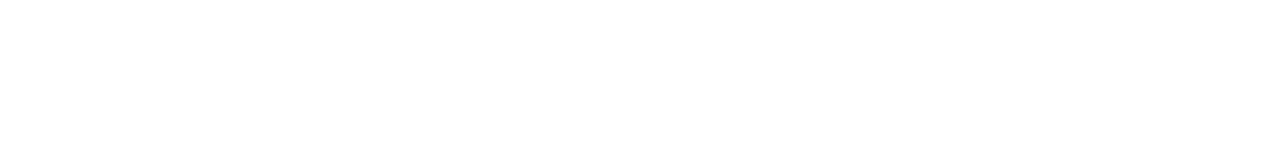
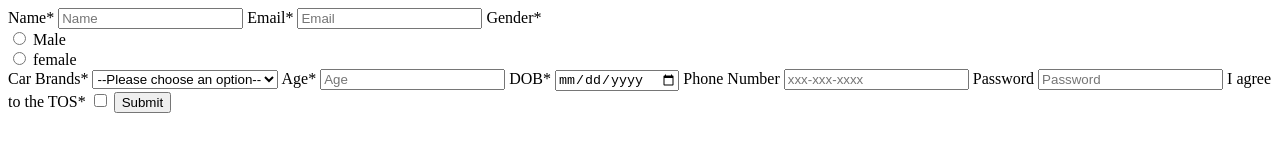
Before and after one commit to acciojob/signup-form-car-iamsaikatdas, a website: page main.html in a window 1280 px wide. Drawn offline with Linux system fonts and the light colour scheme.

Commit message:
created a submission

```diff
--- a/main.html
+++ b/main.html
@@ -8,6 +8,38 @@
 
 <body>
 	<!-- the entire body must be written by student -->
+	<form method="post">
+		<label for="name">Name*</label>
+			<input type="text" id="name" placeholder="Name" name="name" required>
+		<label for="email">Email*</label>
+			<input type="email" id="email" placeholder="Email" name="email" required>
+		<label for="Gender">Gender*</label><br>
+			<input type="radio" id="gender_m" value="male" name="gender" required>
+		<label for="gender_m">Male</label><br>
+			<input type="radio" id="gender_f" value="female" name="gender" required>
+		<label for="gender_f">female</label><br>
+		<label for="cars">Car Brands*</label>
+			<select id="cars" aria-multiselectable>
+				<option value="" selected>--Please choose an option--</option>
+				<option value>BMW</option>
+				<option>Audi</option>
+				<option>Mercedez</option>
+			</select>
+		<label for="age">Age*</label>
+			<input type="number" id="age" name="age" placeholder="Age"required>
+		<label for="dob">DOB*</label>
+			<input type="date" id="dob" name="DOB" required>
+		<label for="tel">Phone Number</label>
+			<input type="tel" id="tel" name="phone_number" placeholder="xxx-xxx-xxxx" required>
+		<label for="password">Password</label>
+			<input type="password" id="password" name="password" placeholder="Password" required>
+		<label for="tos"> I agree to the TOS*</label>
+			<input type="checkbox" id="tos" name="checkbox" required>
+		<button type="submit">Submit</button>
+
+</select>
+	</form>
+
     <script type="text/javascript" src="./script.js">
 </script>
 
```
